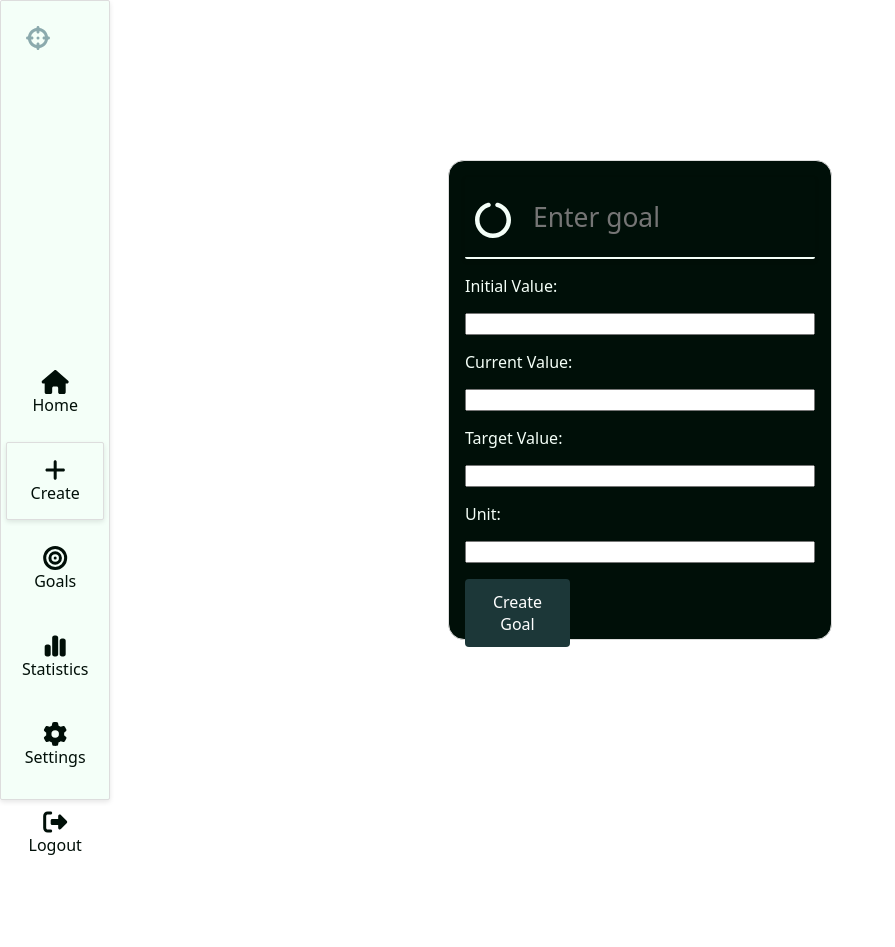
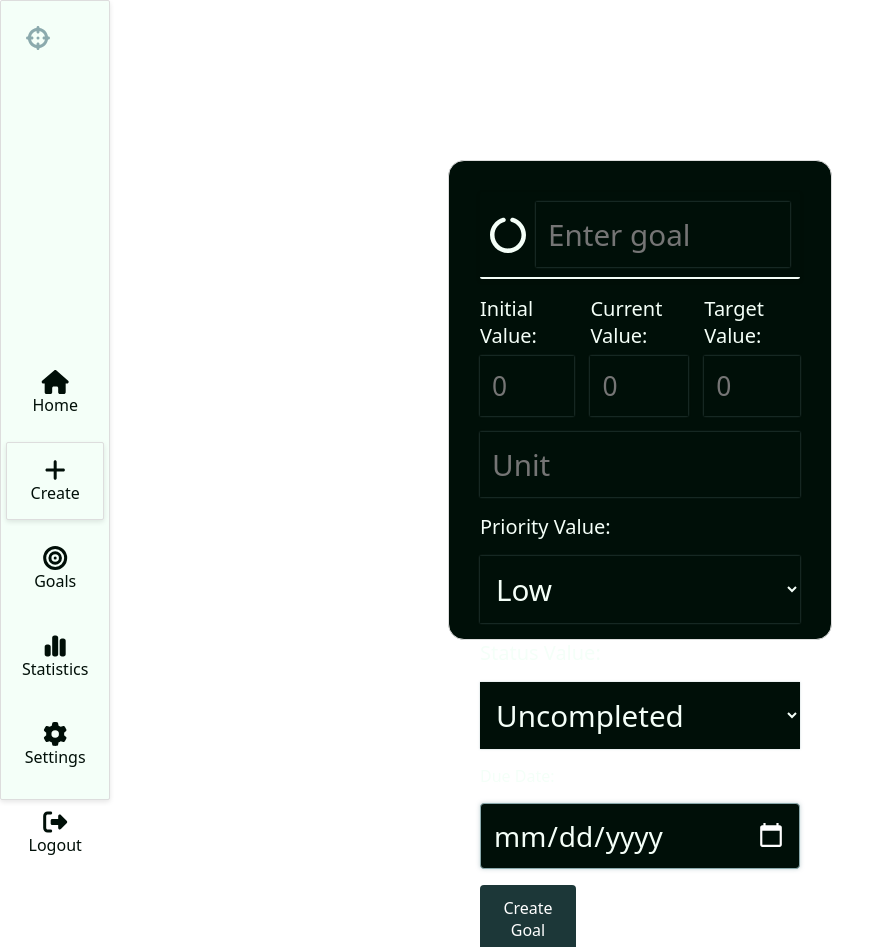
Before and after one commit to RanbirSDeol/dev-hub, a React (Create React App) app in the folder frontend/: page /create in a window 1280 px wide. Shown: the top 947 px of the page, without its empty margins (0-895 px from the left). Before the commit the page ends 872 px from the top, so only its background shows below. Built offline with nearby package versions, Linux system fonts and the light colour scheme; sample sign-in values are in the browser's storage.

Commit message:
Finish Create CSS and Design

```diff
--- a/frontend/src/components/Create.js
+++ b/frontend/src/components/Create.js
@@ -88,36 +88,86 @@ const Create = () => {
             />
           </div>
 
-          <label>Initial Value:</label>
+          <div className={styles.values}>
+            <div>
+              <label className={styles.header}>Initial Value:</label>
               <input
                 type="number"
                 name="initial_value"
                 value={formData.initial_value}
                 onChange={handleChange}
+                className={styles.inputNum}
+                placeholder="0"
               />
-
-          <label>Current Value:</label>
+            </div>
+            <div>
+              <label className={styles.header}>Current Value:</label>
               <input
                 type="number"
                 name="current_value"
                 value={formData.current_value}
                 onChange={handleChange}
+                className={styles.inputNum}
+                placeholder="0"
               />
-
-          <label>Target Value:</label>
+            </div>
+            <div>
+              <label className={styles.header}>Target Value:</label>
               <input
                 type="number"
                 name="target_value"
                 value={formData.target_value}
                 onChange={handleChange}
+                className={styles.inputNum}
+                placeholder="0"
               />
+            </div>
+          </div>
 
-          <label>Unit:</label>
           <input
             type="text"
             name="unit"
             value={formData.unit}
             onChange={handleChange}
+            className={styles.inputString}
+            placeholder="Unit"
+          />
+
+          <label className={styles.header}>Priority Value:</label>
+          <select
+            type="text"
+            name="priority"
+            value={formData.priority}
+            onChange={handleChange}
+            className={styles.inputString}
+            placeholder="Priority"
+          >
+            <option value="Low">Low</option>
+            <option value="Medium">Medium</option>
+            <option value="High">High</option>
+          </select>
+
+          <label className={styles.header}>Status Value:</label>
+          <select
+            type="text"
+            name="status"
+            value={formData.status}
+            onChange={handleChange}
+            className={styles.inputString}
+            placeholder="Status"
+          >
+            <option value="Low">Uncompleted</option>
+            <option value="Medium">Completed</option>
+          </select>
+
+          <label>Due Date:</label>
+          <input
+            type="date"
+            name="due_date"
+            value={formData.due_date}
+            onChange={handleChange}
+            className={styles.inputDate}
+            placeholder="Status"
           />
 
           <button type="submit">Create Goal</button>
@@ -127,29 +177,4 @@ const Create = () => {
   );
 };
 
-/*
-<label>Priority:</label>
-          <input
-            type="text"
-            name="priority"
-            value={formData.priority}
-            onChange={handleChange}
-          />
-
-          <label>Status:</label>
-          <input
-            type="text"
-            name="status"
-            value={formData.status}
-            onChange={handleChange}
-          />
-
-          <label>Due Date:</label>
-          <input
-            type="date"
-            name="due_date"
-            value={formData.due_date}
-            onChange={handleChange}
-          />*/
-
 export default Create;
--- a/frontend/src/components/styles/Create.module.css
+++ b/frontend/src/components/styles/Create.module.css
@@ -48,7 +48,9 @@ form {
   width: 100%;
   display: flex;
   flex-direction: column;
+  align-items: right;
   gap: 1rem;
+  padding: 15px;
 }
 
 .inputBig {
@@ -56,15 +58,83 @@ form {
   background-color: #000F08;
   width: 100%;
   padding: 0.75rem;
+  font-size: 1.85rem;
+  border: none;
+  outline: none;
+  border-color: #8BAAAD;
+  box-shadow: 0 0 2px rgba(139, 170, 173, 0.5);
+}
+
+.inputString{
+  color: #F4FFF8;
+  background-color: #000F08;
+  width: 100%;
+  padding: 0.75rem;
+  font-size: 1.85rem;
+  border: none;
+  outline: none;
+  border-color: #8BAAAD;
+  box-shadow: 0 0 2px rgba(139, 170, 173, 0.5);
+}
+
+.header {
+  font-size: 1.25rem;
+}
+
+.values {
+  display: flex;
+  justify-content: center;
+  gap: 1rem;
+}
+
+.inputNum {
+  color: #F4FFF8;
+  background-color: #000F08;
+  width: 100%;
+  padding: 0.75rem;
+  margin-top: 0.45rem;
   font-size: 1.65rem;
   border: none;
   outline: none;
+  border-color: #8BAAAD;
+  box-shadow: 0 0 2px rgba(139, 170, 173, 0.5);
+}
+
+.inputDate {
+  color: #F4FFF8;
+  background-color: #000F08;
+  width: 100%;
+  padding: 0.75rem;
+  font-size: 1.85rem;
+  border: none;
+  outline: none;
+  border-color: #8BAAAD;
+  box-shadow: 0 0 2px rgba(139, 170, 173, 0.5);
+}
+
+.inputDate {
+  color: #F4FFF8;
+  background-color: #000F08;
+  width: 100%;
+  padding: 0.75rem;
+  font-size: 1.75rem; /* Adjusted to ensure clarity and consistency with labels */
+  border: 1px solid #8BAAAD; /* Added border for better definition */
+  border-radius: 4px; /* Rounded corners for a modern look */
+  outline: none;
+  box-shadow: 0 0 4px rgba(139, 170, 173, 0.5); /* Slightly increased shadow for subtle depth */
+  transition: border-color 0.3s ease, box-shadow 0.3s ease; /* Smooth interaction effect */
+}
+
+.inputDate::-webkit-calendar-picker-indicator {
+  filter: invert(1); /* Inverts colors to make the icon white */
 }
 
 input:focus {
   border-color: #8BAAAD;
   box-shadow: 0 0 4px rgba(139, 170, 173, 0.5);
 }
+
+
 
 /*
 form {
```
Also changed, not shown: 1 other file (tests, documents, lock files or other folders). Lines whose indentation alone changed are shown as unchanged.
